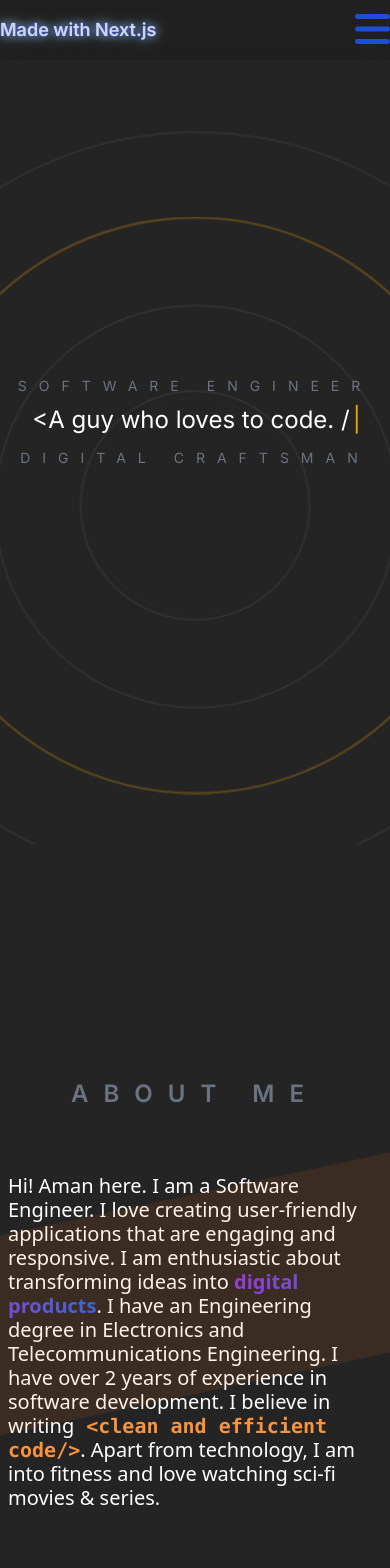
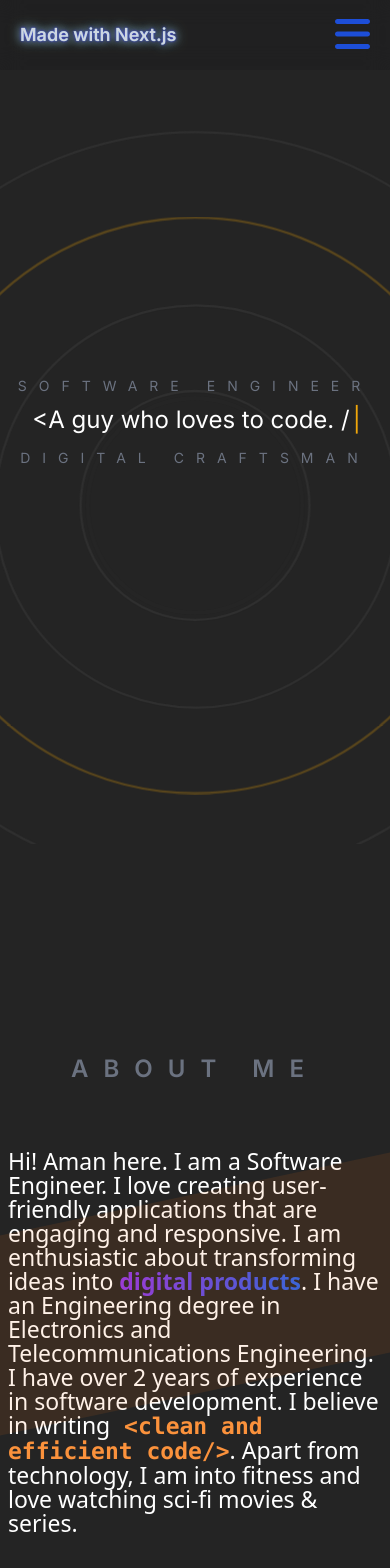
Before and after one commit to MrCyberlord/Portfolio-2.0, a Next.js app: page / in a window 390 px wide. Shown: the top 1568 px of the page. Built offline with nearby package versions, Linux system fonts and the light colour scheme.

Commit message:
Tailwind Edit-2

```diff
--- a/components/main/About.tsx
+++ b/components/main/About.tsx
@@ -40,7 +40,7 @@ const About = () => {
             transition={{duration: 1}}
           whileInView={{opacity:1, x: 0}}
 
-          className='font-sans text-[20px] pt-16 leading-6
+          className='font-sans text-[23px] pt-16 leading-6
           sm:text-[30px] sm:leading-10'
         >
           <span>
--- a/components/main/Contact.tsx
+++ b/components/main/Contact.tsx
@@ -21,7 +21,7 @@ const Contact = () => {
 
     className='h-full w-screen'>
         <div className=' py-2'>
-            <h3 className='uppercase tracking-[14px] text-gray-500 text-2xl font-semibold pb-10 text-center
+            <h3 className='uppercase tracking-[14px] text-gray-500 text-2xl font-semibold pb-20 text-center
 
             sm:tracking-[21px] sm:text-4xl' >
             Contact
@@ -35,7 +35,7 @@ const Contact = () => {
 
         </div>
 
-        <div className='flex flex-wrap justify-evenly pb-40
+        <div className='flex flex-wrap justify-evenly pb-32
         sm:pb-20' >
 
           <a href={`mailto:${email}`}
--- a/components/main/Navbar.tsx
+++ b/components/main/Navbar.tsx
@@ -16,16 +16,16 @@ const Navbar = () => {
   }
 
   return (
-    <div className='w-full h-[60px] fixed top-0 shadow-[#2A0E61]/50
+    <div className='w-full h-[70px] fixed top-0 shadow-[#2A0E61]/50
      bg-[#03001417] backdrop-blur-md flex justify-between items-center z-50
 
       sm:h-[70px] sm:px-20'>
 
       <div>
-        <h1 className='neon-text font-semibold text-lg sm:text-xl'>Made with Next.js</h1>
+        <h1 className='neon-text font-semibold text-lg px-5 sm:text-xl'>Made with Next.js</h1>
       </div>
 
-      <div className='text-[40px] text-blue-700 cursor-pointer sm:hidden'>
+      <div className='text-[40px] text-blue-700 cursor-pointer px-5 sm:hidden'>
         <FontAwesomeIcon icon={isOpen ? faTimes : faBars} onClick={toggleMenu} />
       </div>
 
```
